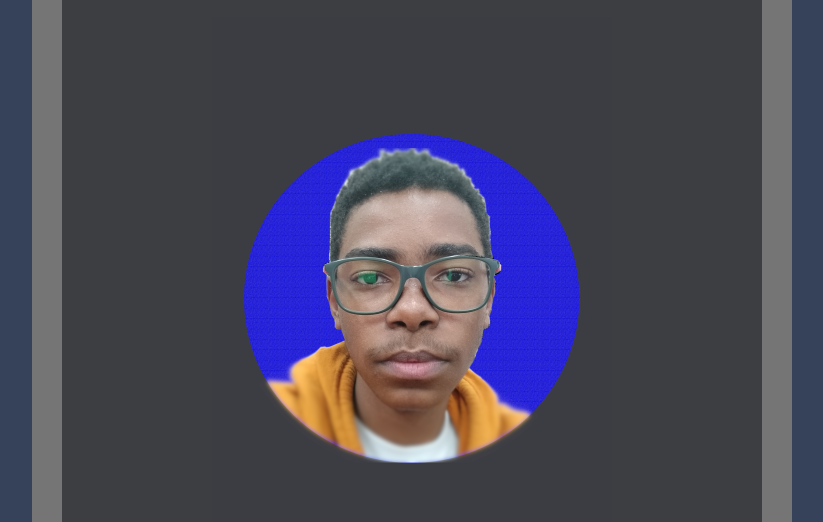
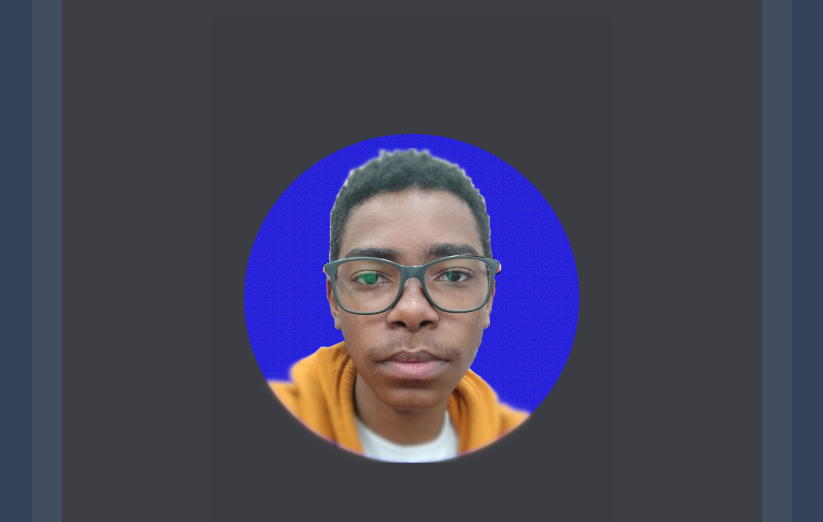
Before and after one commit to caualcruz/caualcruz.github.io, a plain HTML site: page src/index.html in a window 1280 px wide. Shown: the part 350-872 px from the top of the page, without its empty margins (228-1051 px from the left). Drawn offline with Linux system fonts and the light colour scheme.

Commit message:
adicao-rgba

```diff
--- a/src/style.css
+++ b/src/style.css
@@ -25,7 +25,7 @@ h1{
 #grupo{
     width: 700px;
     border-radius: 13px;
-    background-color: rgb(117, 117, 117);
+    background-color: rgba(117, 117, 117, 0.2);
     padding: 30px;
 }
 
```
